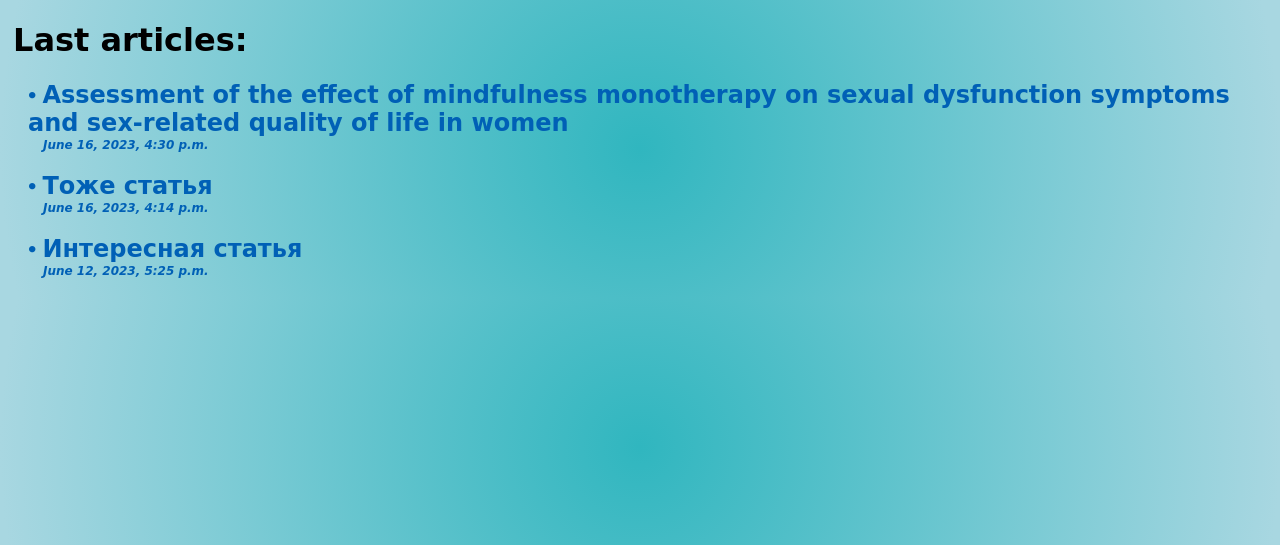
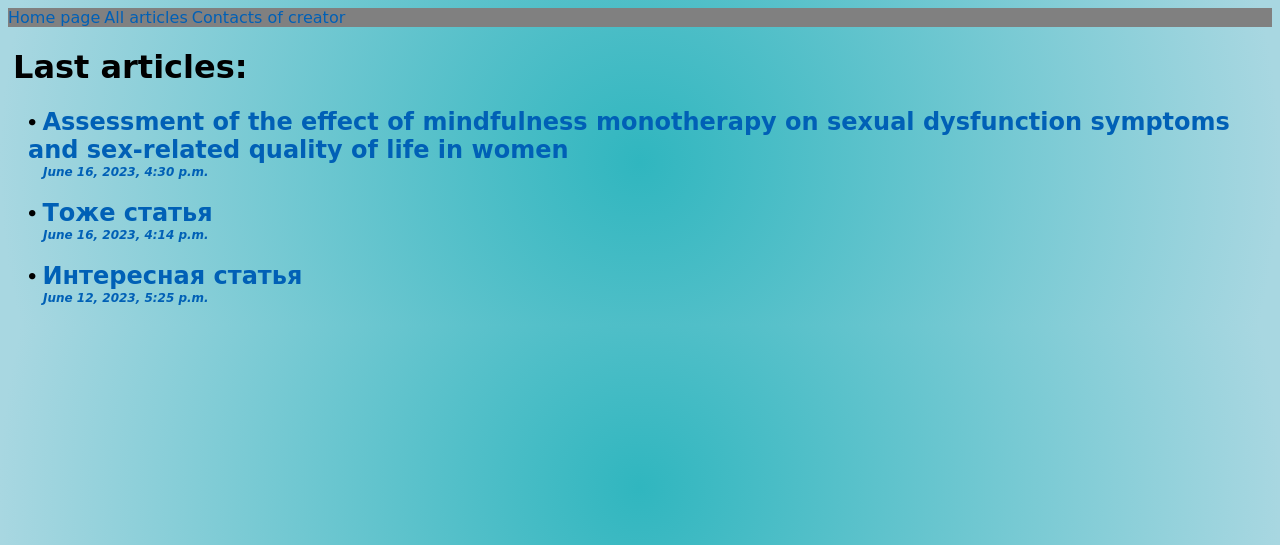
Before and after one commit to kdushnila/DjangoBlog, a Django app: page /articles/ in a window 1280 px wide. Shown: the top 545 px of the page. Run offline with Django 4.2, Linux system fonts and the light colour scheme; data comes from the database, SQL or seed files in the repository.

Commit message:
New file navigation.css for navigation tab in base.html and turned on navigation.css in list.html and detail.html

```diff
--- a/DjangoBlog/templates/articles_temp/detail.html
+++ b/DjangoBlog/templates/articles_temp/detail.html
@@ -4,6 +4,7 @@
 
 {% block css_add %}
     <link rel="stylesheet" href="{% static 'details/css/details.css' %}">
+    <link rel="stylesheet" href="{% static 'navigation/css/navigation.css' %}">
 {% endblock %}
 
 {% block title %}{{article.article_title}}{% endblock %}
--- a/DjangoBlog/templates/articles_temp/list.html
+++ b/DjangoBlog/templates/articles_temp/list.html
@@ -4,6 +4,7 @@
 
 {% block css_add %}
     <link rel="stylesheet" href="{% static 'articles/css/list.css' %}">
+    <link rel="stylesheet" href="{% static 'navigation/css/navigation.css' %}">
 {% endblock %}
 
 {% block title %}Latest articles:{% endblock %}
--- a/DjangoBlog/templates/base.html
+++ b/DjangoBlog/templates/base.html
@@ -8,6 +8,18 @@
 </head>
 <body>
 
+    {% block menu %}
+
+    <div class="nav-nav">
+      <nav class="nav">
+        <a class="ab" href="#">Home page</a>
+        <a class="ab" href="#">All articles</a>
+        <a class="ab" href="#">Contacts of creator</a>
+      </nav>
+    </div>
+
+    {% endblock %}
+
     {% block content %}{% endblock %}
 
 </body>
--- a/static/articles/css/list.css
+++ b/static/articles/css/list.css
@@ -27,14 +27,10 @@ p {
 .art_list{
     text-decoration: none;
     font-family: "Comic Sans MS";
+    color: #0060B6;
 }
 
-a {
-    color: #0060B6;
-    text-decoration: none;
-}
-
-a:hover {
+.art_list:hover {
     color:#00A0C6;
     text-decoration:none;
     cursor:pointer;
--- /dev/null
+++ b/static/navigation/css/navigation.css
@@ -0,0 +1,15 @@
+.nav {
+    background-color: gray;
+}
+
+.ab {
+    text-decoration: none;
+    font-family: "Comic Sans MS";
+    color: #0060B6;
+}
+
+.ab:hover {
+    color: black;
+    text-decoration:none;
+    cursor:pointer;
+}
```
